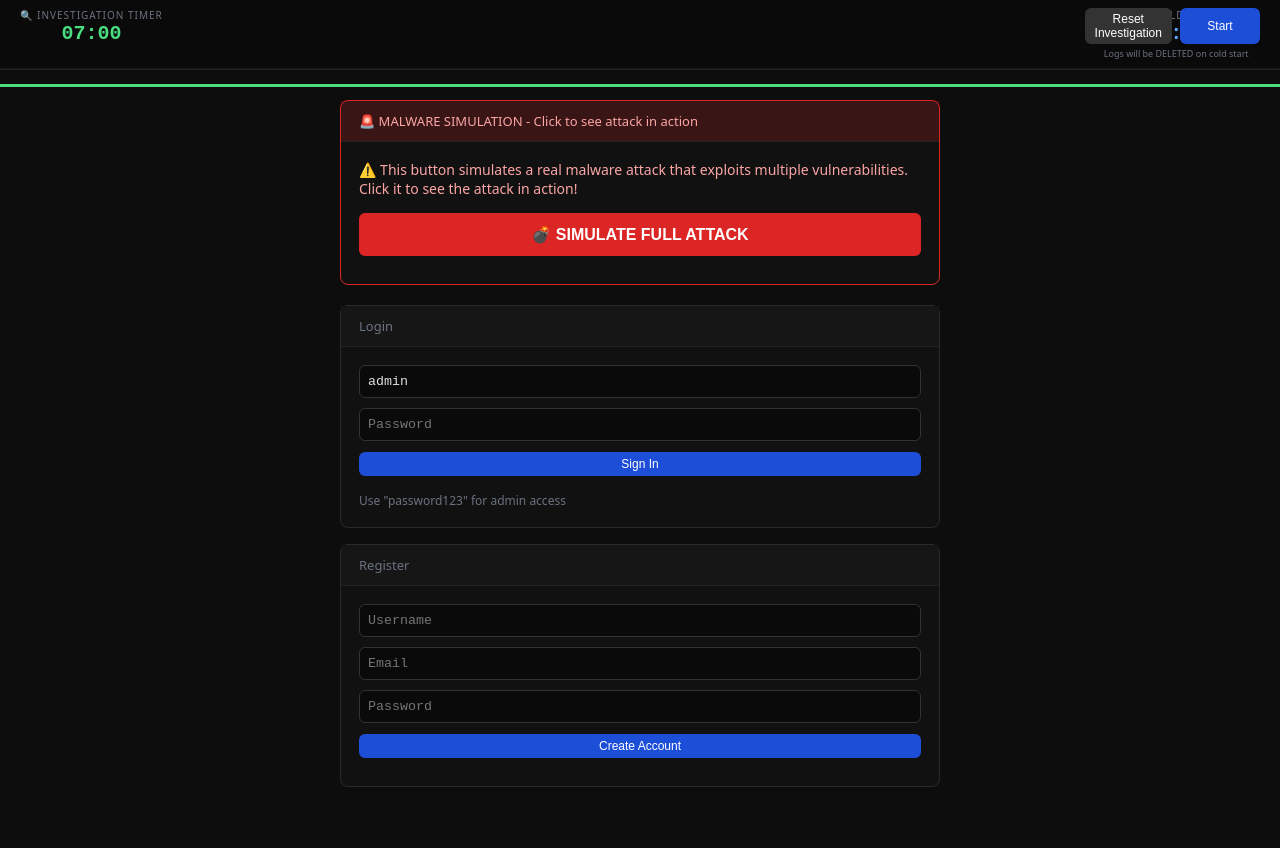
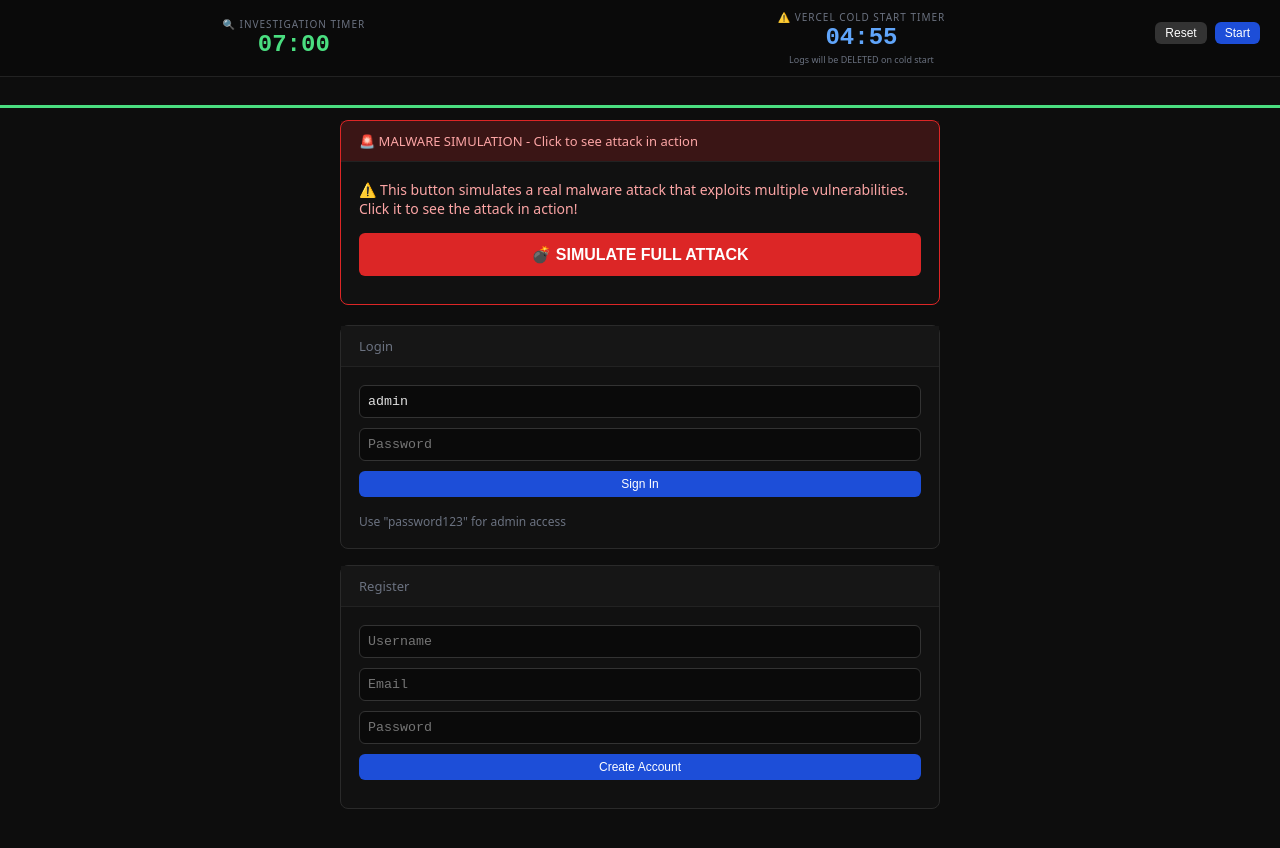
Before and after one commit to omeshF/IR-Cloud-Vercel, a website: page index.html in a window 1280 px wide. Drawn offline with Linux system fonts and the light colour scheme.

Commit message:
code fix

```diff
--- a/index.html
+++ b/index.html
@@ -13,20 +13,20 @@
 }
 body{font-family:system-ui,sans-serif;background:var(--bg);color:var(--text);min-height:100vh}
 #hud{position:fixed;top:0;left:0;right:0;background:#0a0a0a;
-  border-bottom:1px solid var(--border);z-index:200}
-.timer-container{display:flex;justify-content:space-between;padding:8px 20px;border-bottom:1px solid #1a1a1a}
-.timer-box{text-align:center}
+  border-bottom:1px solid var(--border);z-index:200;padding:10px 20px;}
+.timer-container{display:flex;justify-content:space-between;align-items:center;gap:20px;flex-wrap:wrap}
+.timer-box{text-align:center;flex:1}
 .timer-label{font-size:10px;color:var(--muted);text-transform:uppercase;letter-spacing:1px}
-.timer-value{font-size:20px;font-weight:700;font-family:monospace}
-.timer-warning{font-size:9px;color:var(--yellow);margin-top:2px}
+.timer-value{font-size:24px;font-weight:700;font-family:monospace}
+.timer-warning{font-size:9px;margin-top:2px}
 #investigation-timer{color:var(--green)}
 #coldstart-timer{color:var(--blue)}
-#pbar{position:fixed;top:84px;left:0;height:3px;background:var(--green);transition:width 1s linear;z-index:200}
-.hud-btns{position:fixed;top:8px;right:20px;display:flex;gap:8px;z-index:200}
-.btn{background:#1d4ed8;color:#fff;border:none;cursor:pointer;font-weight:500;padding:5px 12px;border-radius:6px;font-size:12px}
+.button-group{display:flex;gap:8px}
+.btn{background:#1d4ed8;color:#fff;border:none;cursor:pointer;font-weight:500;padding:6px 14px;border-radius:6px;font-size:12px}
 .btn-ghost{background:#333;color:#fff}
 .btn-sm{padding:4px 10px}
-.wrap{max-width:1200px;margin:0 auto;padding:100px 20px 40px}
+#pbar{position:fixed;top:105px;left:0;height:3px;background:var(--green);transition:width 1s linear;z-index:200}
+.wrap{max-width:1200px;margin:0 auto;padding:120px 20px 40px}
 .card{background:var(--surface);border:1px solid #2a2a2a;border-radius:8px;margin-bottom:16px}
 .card-head{padding:11px 18px;background:#161616;border-bottom:1px solid #222;display:flex;justify-content:space-between;align-items:center}
 .card-head h3{font-size:13px;font-weight:500;color:var(--muted)}
@@ -63,13 +63,13 @@ input{background:#0a0a0a;border:1px solid #333;color:var(--text);font-family:mon
     </div>
     <div class="timer-box">
       <div class="timer-label">⚠️ Vercel Cold Start Timer</div>
-      <div class="timer-value" id="coldstart-timer">15:00</div>
+      <div class="timer-value" id="coldstart-timer">05:00</div>
       <div class="timer-warning" id="coldstart-warning">Logs will be DELETED!</div>
     </div>
-  </div>
-  <div class="hud-btns">
-    <button class="btn btn-ghost btn-sm" onclick="resetInvestigationTimer()">Reset Investigation</button>
-    <button class="btn btn-sm" id="tbtn" onclick="toggleInvestigationTimer()">Start</button>
+    <div class="button-group">
+      <button class="btn btn-ghost btn-sm" onclick="resetInvestigationTimer()">Reset</button>
+      <button class="btn btn-sm" id="tbtn" onclick="toggleInvestigationTimer()">Start</button>
+    </div>
   </div>
 </div>
 <div id="pbar" style="width:100%"></div>
@@ -83,8 +83,8 @@ let investigationRunning = false;
 let investigationIv = null;
 let attackerLeftShown = false;
 
-// ========== COLD START TIMER (15 minutes = 900 seconds) ==========
-let coldstartRemaining = 900;
+// ========== COLD START TIMER (5 minutes = 300 seconds) ==========
+let coldstartRemaining = 300;
 let coldstartRunning = true;
 let coldstartIv = null;
 let coldstartWarningShown = false;
@@ -104,9 +104,11 @@ function drawTimers() {
   if (investigationRemaining < 60) {
     invEl.style.color = '#f87171';
     document.getElementById('investigation-warning').innerHTML = '⚠️ CRITICAL - Attacker will delete logs!';
+    document.getElementById('investigation-warning').style.color = '#f87171';
   } else if (investigationRemaining < 120) {
     invEl.style.color = '#facc15';
     document.getElementById('investigation-warning').innerHTML = '⚠️ Attacker preparing to delete logs';
+    document.getElementById('investigation-warning').style.color = '#facc15';
   } else {
     invEl.style.color = '#4ade80';
     document.getElementById('investigation-warning').innerHTML = '';
@@ -125,17 +127,17 @@ function drawTimers() {
     pb.style.background = '#4ade80';
   }
 
-  // Cold start timer
+  // Cold start timer (5 minutes = 300 seconds)
   const csM = Math.floor(coldstartRemaining / 60);
   const csS = coldstartRemaining % 60;
   const csEl = document.getElementById('coldstart-timer');
   csEl.textContent = pad(csM) + ':' + pad(csS);
 
-  if (coldstartRemaining < 300) {
+  if (coldstartRemaining < 60) {
     csEl.style.color = '#f87171';
     document.getElementById('coldstart-warning').innerHTML = '🔴 IMMINENT - Serverless function will COLD START!';
     document.getElementById('coldstart-warning').style.color = '#f87171';
-  } else if (coldstartRemaining < 600) {
+  } else if (coldstartRemaining < 120) {
     csEl.style.color = '#facc15';
     document.getElementById('coldstart-warning').innerHTML = '⚠️ Logs will be DELETED soon!';
     document.getElementById('coldstart-warning').style.color = '#facc15';
@@ -183,7 +185,7 @@ function showColdStartMessage() {
 
   const container = document.getElementById('server-logs-container');
   if (container) {
-    container.innerHTML = '<div class="log-entry log-critical">🔴 VERACEL COLD START OCCURRED 🔴<br>The serverless function restarted. ALL logs have been wiped from memory!<br><br>This demonstrates why serverless platforms are challenging for incident response - evidence disappears automatically!</div>';
+    container.innerHTML = '<div class="log-entry log-critical">🔴 VERCEL COLD START OCCURRED 🔴<br>The serverless function restarted. ALL logs have been wiped from memory!<br><br>This demonstrates why serverless platforms are challenging for incident response - evidence disappears automatically!</div>';
   }
 
   addEvidence('💀 EVIDENCE DESTROYED', 'Serverless cold start wiped all logs. No forensic evidence remains!');
@@ -191,7 +193,7 @@ function showColdStartMessage() {
   // Auto logout after cold start
   setTimeout(() => {
     if (currentUser) {
-      alert('🔴 VERACEL COLD START! 🔴\n\nThe serverless function has restarted and ALL logs have been wiped from memory.\n\nYou are being logged out. This demonstrates why persistent servers are better for security investigations!');
+      alert('🔴 VERCEL COLD START! 🔴\n\nThe serverless function has restarted and ALL logs have been wiped from memory.\n\nYou are being logged out. This demonstrates why persistent servers are better for security investigations!');
       logout();
     }
   }, 3000);
@@ -551,7 +553,7 @@ function renderAdminView() {
         </div>
         <div class="card-body">
           <p>Welcome, ${currentUser ? currentUser.username : 'Admin'}!</p>
-          <p class="hint" style="color:var(--yellow)">⚠️ Two threats to evidence: Attacker deletes logs at 4 min, Vercel cold start at 15 min!</p>
+          <p class="hint" style="color:var(--yellow)">⚠️ Two threats to evidence: Attacker deletes logs at 4 min, Vercel cold start at 5 min!</p>
         </div>
       </div>
 
```
